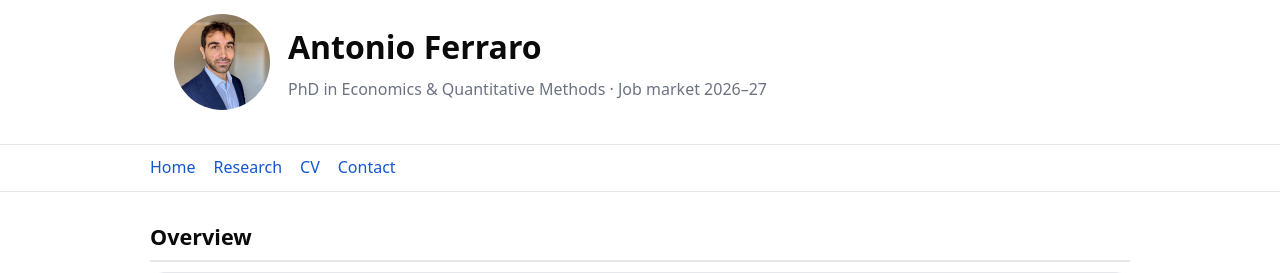
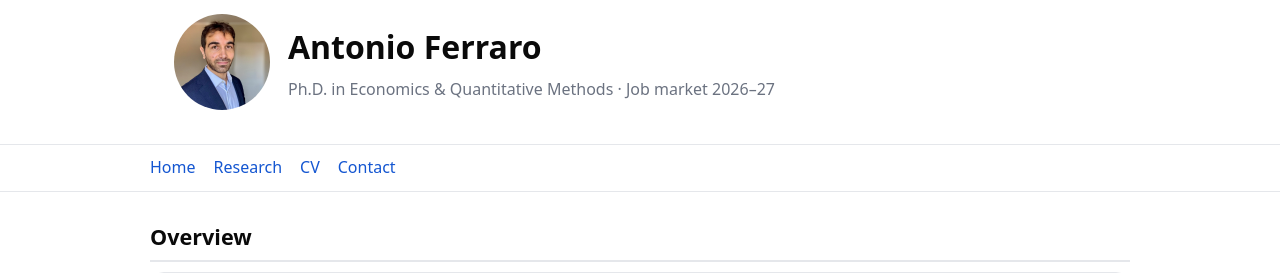
Before and after one commit to ferraroantonio/ferraroantonio.github.io, a Jekyll site: the page built from index.md, in a window 1280 px wide. Shown: the top 273 px of the page. Built offline with Jekyll 4.4.1, drawn with Linux system fonts in a browser that asks for light colours.

Commit message:
Update default.html

```diff
--- a/_layouts/default.html
+++ b/_layouts/default.html
@@ -38,7 +38,7 @@
     <img class="avatar" src="{{ '/assets/antonio.jpeg' | relative_url }}" alt="Portrait of Antonio Ferraro" loading="lazy">
     <div>
       <h1 class="title">Antonio Ferraro</h1>
-      <p class="subtitle">PhD in Economics & Quantitative Methods · <span class="muted">Job market 2026–27</span></p>
+      <p class="subtitle">Ph.D. in Economics & Quantitative Methods · <span class="muted">Job market 2026–27</span></p>
     </div>
   </header>
 
```
